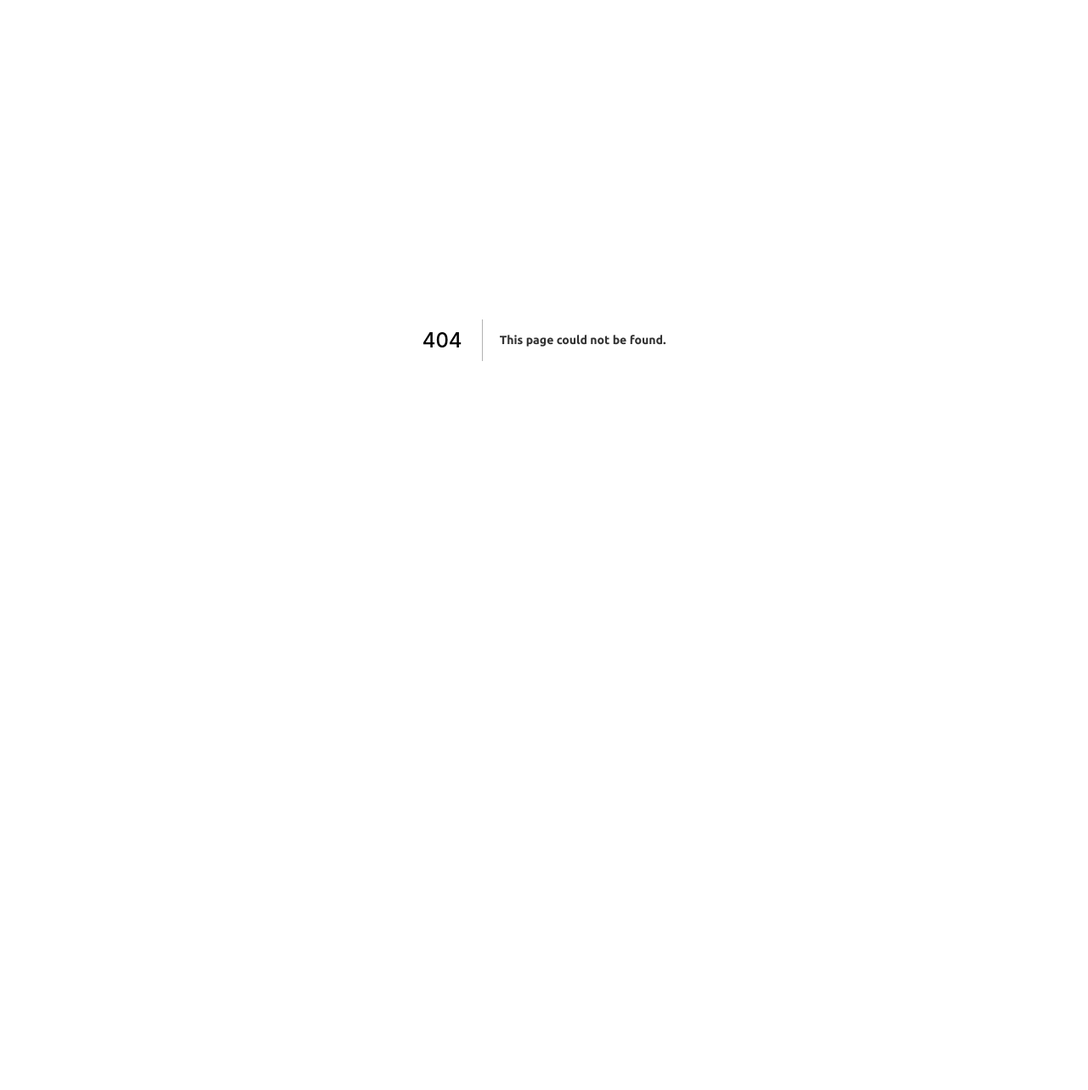
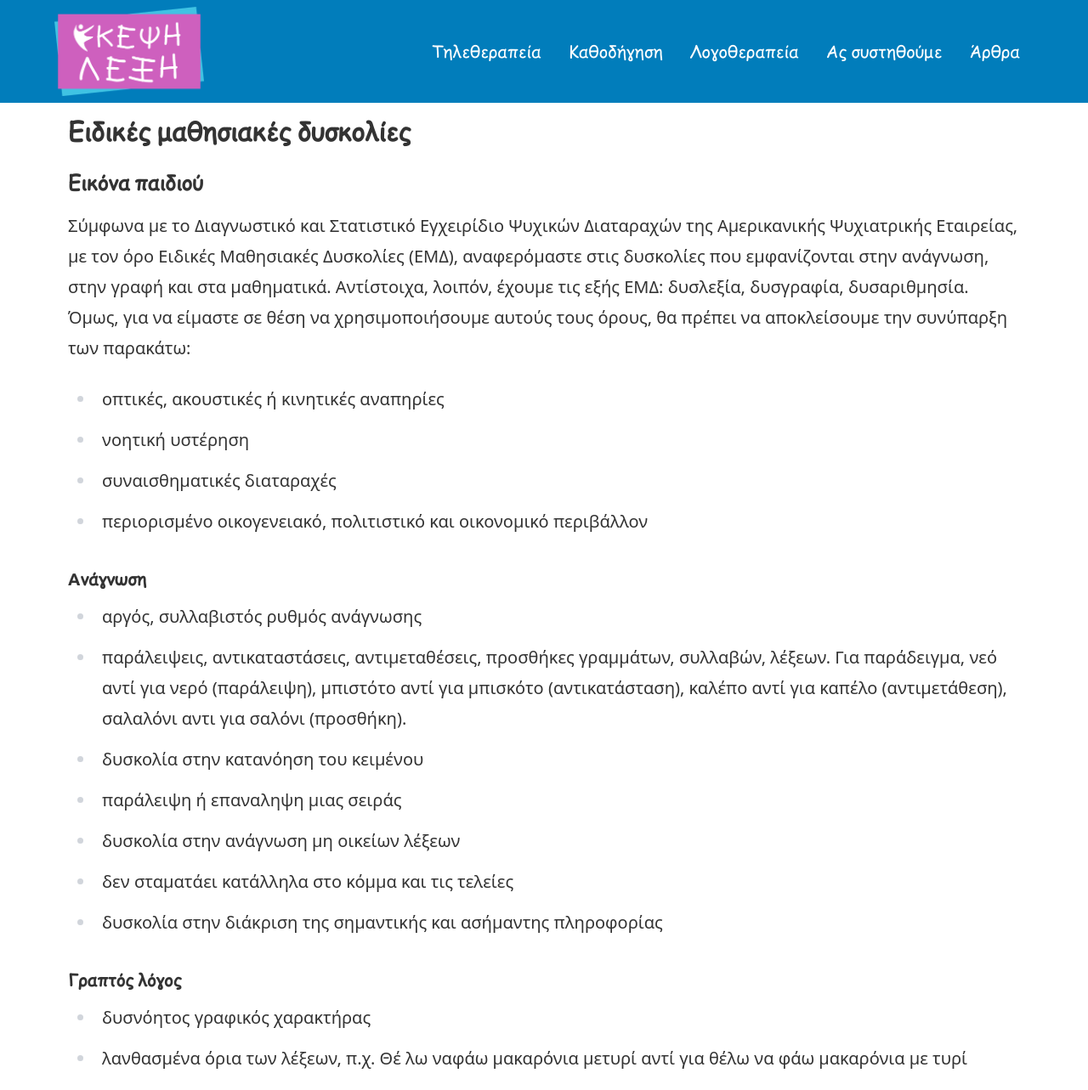
Before and after one commit to vkarampinis/skepsileksi.gr, a Next.js app: page /logotherapia/eidikes_mathisiakes_diskolies in a window 1280 px wide. Before the commit this address had no page. Shown: the top 1283 px of the page at 85% size. Before the commit the page ends 800 px from the top, so only its background shows below. Built offline with nearby package versions, Linux system fonts and the light colour scheme.

Commit message:
Eidikes mathisiakes diskolies

```diff
--- /dev/null
+++ b/pages/logotherapia/eidikes_mathisiakes_diskolies.js
@@ -0,0 +1,96 @@
+import BaseLayout from "../../components/BaseLayout";
+import ContactSection from "../../components/ContactSection";
+import H from "../../components/H";
+import RedText from "../../components/RedText";
+import TextSection from "../../components/TextSection";
+
+export default function EidikesMathisiakesDiskolies() {
+  return (
+    <BaseLayout>
+      <TextSection>
+        <H size={2}>Ειδικές μαθησιακές δυσκολίες</H>
+        <H size={3}>Εικόνα παιδιού</H>
+        <p>
+          Σύμφωνα με το Διαγνωστικό και Στατιστικό Εγχειρίδιο Ψυχικών Διαταραχών
+          της Αμερικανικής Ψυχιατρικής Εταιρείας, με τον όρο Ειδικές Μαθησιακές
+          Δυσκολίες (ΕΜΔ), αναφερόμαστε στις δυσκολίες που εμφανίζονται στην
+          ανάγνωση, στην γραφή και στα μαθηματικά. Αντίστοιχα, λοιπόν, έχουμε
+          τις εξής ΕΜΔ: δυσλεξία, δυσγραφία, δυσαριθμησία. Όμως, για να είμαστε
+          σε θέση να χρησιμοποιήσουμε αυτούς τους όρους, θα πρέπει να
+          αποκλείσουμε την συνύπαρξη των παρακάτω:
+        </p>
+        <ul className="list-disc list-outside">
+          <li>οπτικές, ακουστικές ή κινητικές αναπηρίες</li>
+          <li>νοητική υστέρηση </li>
+          <li>συναισθηματικές διαταραχές</li>
+          <li>
+            περιορισμένο οικογενειακό, πολιτιστικό και οικονομικό περιβάλλον
+          </li>
+        </ul>
+        <H size={4}>Aνάγνωση</H>
+        <ul className="list-disc list-outside">
+          <li>αργός, συλλαβιστός ρυθμός ανάγνωσης</li>
+          <li>
+            παράλειψεις, αντικαταστάσεις, αντιμεταθέσεις, προσθήκες γραμμάτων,
+            συλλαβών, λέξεων. Για παράδειγμα, νεό αντί για νερό (παράλειψη),
+            μπιστότο αντί για μπισκότο (αντικατάσταση), καλέπο αντί για καπέλο
+            (αντιμετάθεση), σαλαλόνι αντι για σαλόνι (προσθήκη).
+          </li>
+          <li>δυσκολία στην κατανόηση του κειμένου</li>
+          <li>παράλειψη ή επαναληψη μιας σειράς</li>
+          <li>δυσκολία στην ανάγνωση μη οικείων λέξεων</li>
+          <li>δεν σταματάει κατάλληλα στο κόμμα και τις τελείες</li>
+          <li>
+            δυσκολία στην διάκριση της σημαντικής και ασήμαντης πληροφορίας
+          </li>
+        </ul>
+        <H size={4}>Γραπτός λόγος</H>
+        <ul className="list-disc list-outside">
+          <li>δυσνόητος γραφικός χαρακτήρας</li>
+          <li>
+            λανθασμένα όρια των λέξεων, π.χ. Θέ λω ναφάω μακαρόνια μετυρί αντί
+            για θέλω να φάω μακαρόνια με τυρί
+          </li>
+          <li>δυσκολία στην αντιγραφή</li>
+          <li>
+            δυσκολία κατάκτησης βασικών κανόνων ορθογραφίας τόσο στην κατάληξη
+            της λέξης π.χ. χρωματ - <RedText>ίζω</RedText>, όσο και στο θέμα
+            π.χ. <RedText>ζωγράφ</RedText> - ος
+          </li>
+          <li>
+            παράλειψεις, αντικαταστάσεις, αντιμεταθέσεις, προσθήκες γραμμάτων,
+            συλλαβών
+          </li>
+          <li>καθρεπτική γραφή π.χ. όρεν αντί για νερό.</li>
+          <li>δυσκολία στην οργάνωση και στην δομή γραπτού λόγου</li>
+        </ul>
+        <H size={4}>Μαθηματικά</H>
+        <ul className="list-disc list-outside">
+          <li>
+            δυσκολία στην κατάκτηση μαθηματικών εννοιών π.χ. ποσότητα, χρόνος,
+            χρονική ακολουθία
+          </li>
+          <li>δυσκολία στην χρήση μαθηματικών συμβόλων</li>
+          <li>δυσκολία επίλυσης μαθηματικών προβλημάτων</li>
+          <li>δυσκολία στην μέτρηση</li>
+          <li>δυσκολία στον υπολογισμό μαθηματικών πράξεων</li>
+        </ul>
+      </TextSection>
+      <TextSection>
+        <H size={2}>Θεραπευτική παρέμβαση</H>
+        <p>
+          Ο θεραπευτής, αρχικά, προχωράει στην λήψη ενός λεπτομερούς ιστορικού.
+          Στην συνέχεια, γίνεται η αξιολόγηση του παιδιού μέσα από έγκυρα τεστς
+          τα οποία μας βοηθούν να εντοπίσουμε σε ποιους από τους παραπάνω τομείς
+          εμφανίζει το παιδί δυσκολίες. Στην συνέχεια αναπτύσσουμε το
+          θεραπευτικό μας πλάνο.
+        </p>
+      </TextSection>
+      <ContactSection />
+    </BaseLayout>
+  );
+}
+
+function Red({ children }) {
+  return <span className="font-bold text-red-500">{children}</span>;
+}
```
